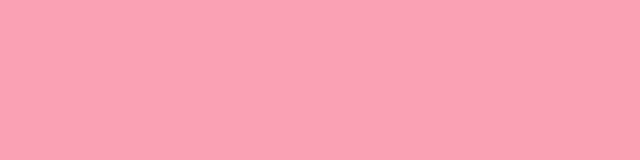
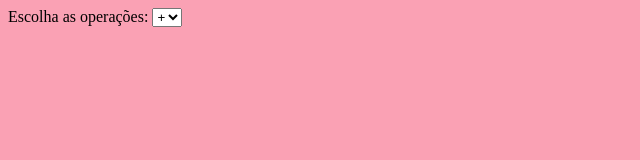
Before and after one commit to amandaluise14/calculadora, a plain HTML site: page index.html in a window 1280 px wide. Shown: the whole page, without its empty margins (0-640 px from the left). Drawn offline with Linux system fonts and the light colour scheme.

Commit message:
feat- foi adicionado uma nova funcionalizade de selecionar as operações

```diff
--- a/index.html
+++ b/index.html
@@ -9,6 +9,13 @@
 
 
 
+<label for="opcoes">Escolha as operações:</label>
+<select name="opcoes" id="opcoes">
+  <option value="1">+</option>
+  <option value="2">-</option>
+   <option value="3">x</option>
+  <option value="4">:</option>
+</select>
 
 </body>
 </html>
```
